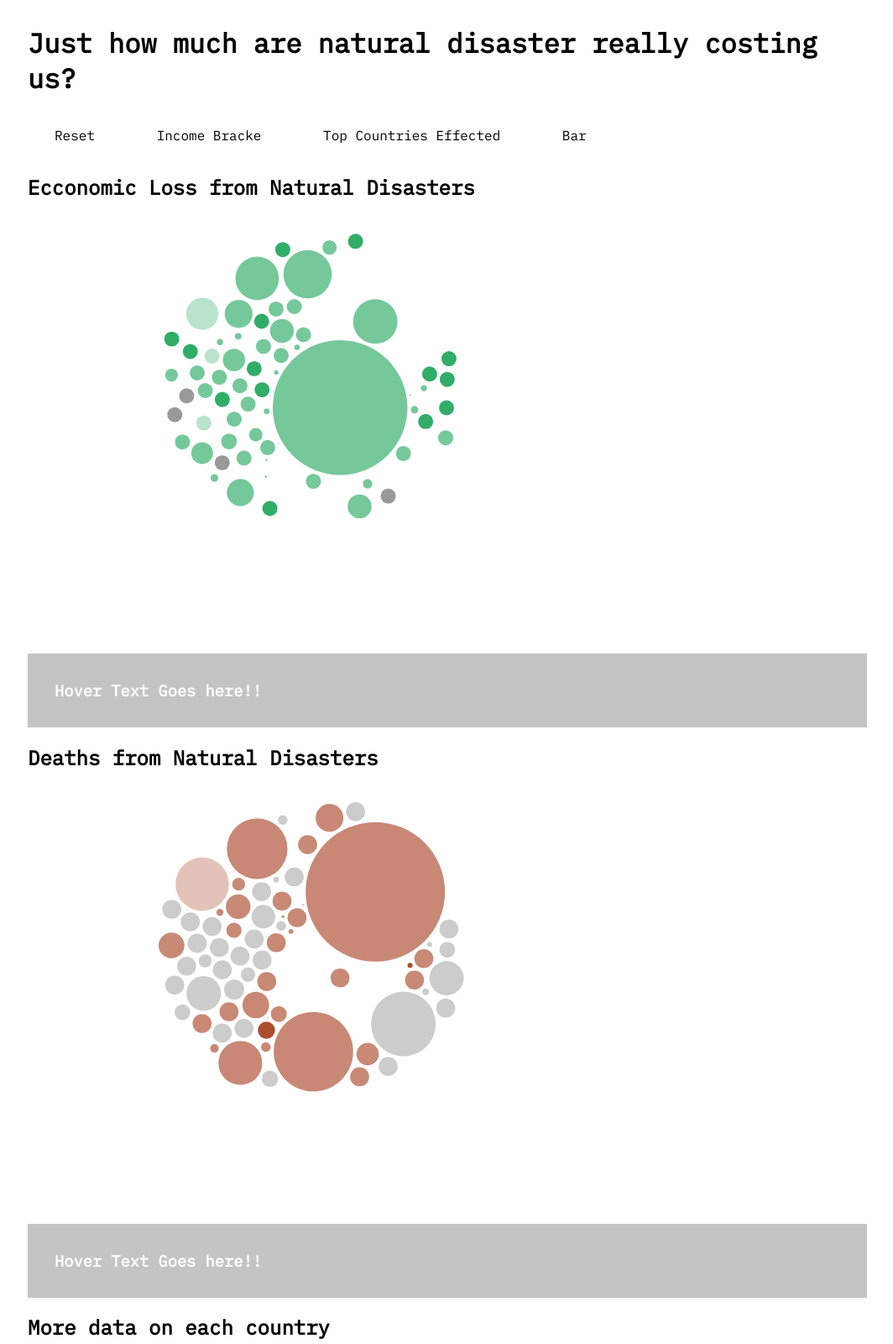
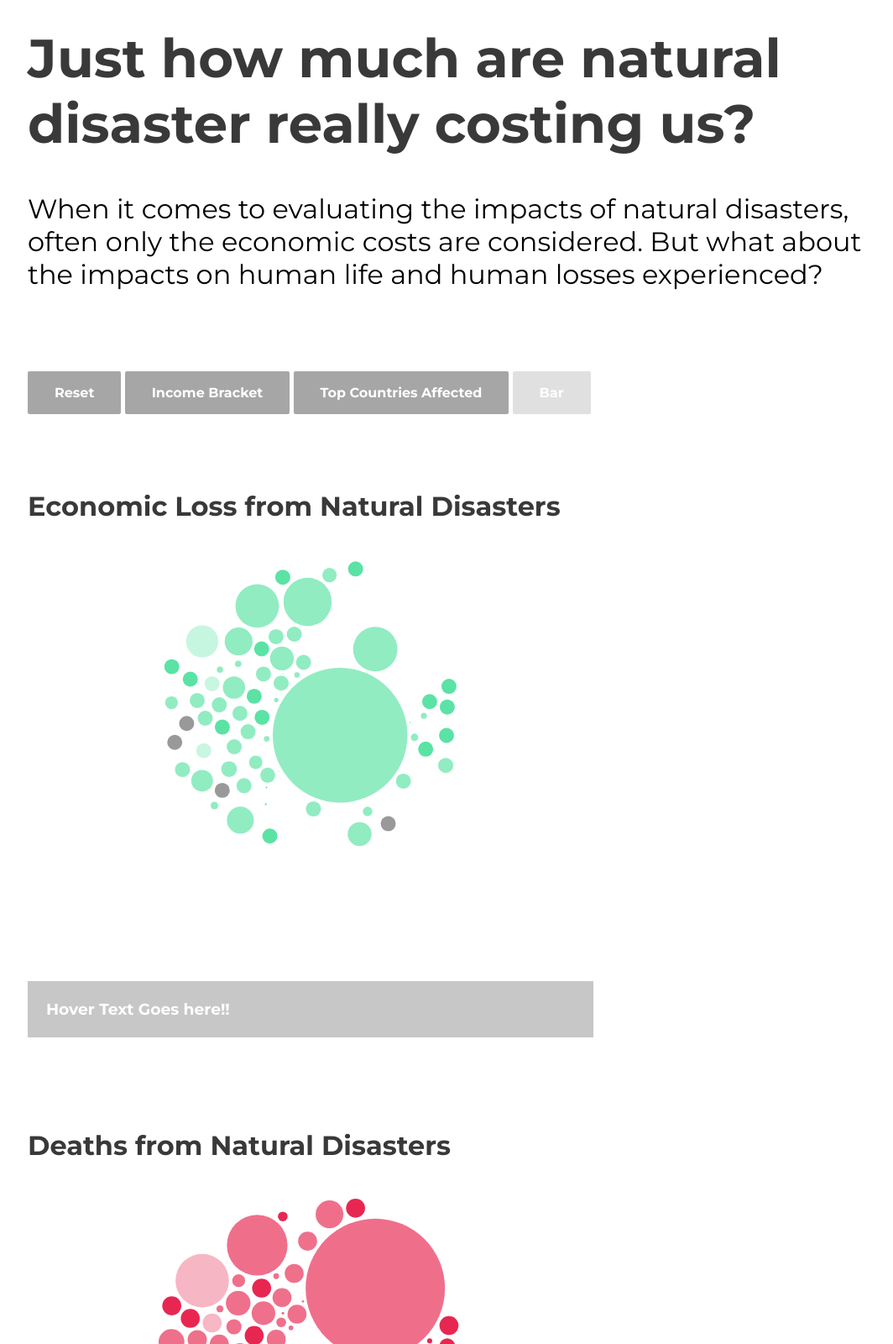
Before and after one commit to M0ISE/DATA-VISUALIATION, a plain HTML site: page index.html in a window 1280 px wide. Shown: the part 20-1620 px from the top of the page at 84% size, without its empty margins (107-1171 px from the left). Drawn offline with nearby package versions, Linux system fonts and the light colour scheme.

Commit message:
FINAL CODE

```diff
--- a/design.css
+++ b/design.css
@@ -1,37 +1,36 @@
-#reset, #IncomeBracket, #TopCountries, #Bar {
+#reset, #IncomeBracket, #TopCountries {
   display: inline-block;
-  background-color: white;
-  color: black;
+  background-color: #a6a6a6;
+  color: white;
   padding-left: 32px;
   padding-right: 32px;
+  font-weight: 700;
+  border: 1px solid rgba(#cccccc, 0);
+  border-radius: 2px;
   -webkit-transition-duration: 0.4s;
-  transition-duration: 0.7s;
+  transition-duration: 0.4s;
 }
 
-#reset:hover, #IncomeBracket:hover, #TopCountries:hover, #Bar:hover {
-  background-color: #c4c4c4;
-  color: white;
+#reset:hover, #IncomeBracket:hover, #TopCountries:hover {
+  background-color: #ffffff;
+  color: #cccccc;
+  border: 1px solid #cccccc;
+  border-radius: 2px;
 }
 
-#HoverInfo, #HoverInfo2, #HoverInfo3 {
+#HoverInfo {
   text-align: middle;
   color: white;
-  padding: 32px;
+  padding: 22px;
   cursor: pointer;
-  background-color: #c4c4c4;
+  width: 63%;
+  background-color: #c7c7c7;
   font-weight: 700;
 }
 
 #content {
   position: relative;
-}
-
-body {
-  margin: auto;
-  padding-top: 50px;
-  position: relative;
-  width: 1000px;
-  font-family: 'IBM Plex Mono', monospace;
+  color: #4e4e4e;
 }
 
 #footer {
@@ -41,3 +40,50 @@ body {
   color: white;
   text-align: left;
 }
+
+#Bar {
+  display: inline-block;
+  background-color: #cccccc;
+  color: white;
+  padding-left: 32px;
+  padding-right: 32px;
+  font-weight: 700;
+  border: 1px solid rgba(#cccccc, 0);
+  border-radius: 2px;
+  -webkit-transition-duration: 0.4s;
+  transition-duration: 0.4s;
+  opacity: 0.6;
+  cursor: not-allowed;
+}
+
+#heroText {
+  font-size: 32px;
+}
+
+#makingSpace {
+  padding-top: 64px;
+}
+
+h1 {
+  font-size: 64px;
+  font-weight: 700;
+  color: #393939;
+}
+
+h2 {
+  color: #393939;
+  text-align: left;
+  font-size: 32px;
+}
+
+h3 {
+  font-weight: 700;
+}
+
+body {
+  margin: auto;
+  padding-top: 50px;
+  position: relative;
+  width: 1000px;
+  font-family: 'Montserrat', sans-serif;
+}
--- a/hopefullyWorkingCode.js
+++ b/hopefullyWorkingCode.js
@@ -24,16 +24,16 @@ d3.csv("data.csv", // 1.a Connect to the data
       scale = 3;
 
     var greenColors = [
-      "rgba(25,164,86,0.3)",
-      "rgba(25,164,86,0.6)",
-      "rgba(25,164,86,0.9)",
+      "rgba(72,224,154,0.3)",
+      "rgba(72,224,154,0.6)",
+      "rgba(72,224,154,0.9)",
       "rgba(0, 0, 0, 0.4)"
     ];
 
     var redColors = [
-      "rgba(164,58,25,0.3)",
-      "rgba(164,58,25,0.6)",
-      "rgba(164,58,25,0.9)",
+      "rgba(229,16,62,0.3)",
+      "rgba(229,16,62,0.6)",
+      "rgba(229,16,62,0.9)",
       "rgba(0, 0, 0, 0.4)"
     ];
 
@@ -100,7 +100,7 @@ d3.csv("data.csv", // 1.a Connect to the data
         })
         .on("mouseover", function(d) {
           console.log(d.Country);
-          updateCountryInfo(d.Country + " had " + d3.format(".2s")(d.EcoLoss) + " USD Losses from natural disasters");
+          updateCountryInfo(d.Country + " had " + d3.format(",.3r")(d.EcoLoss * 1000000) + " USD Losses from natural disasters");
         })
         .on("mouseout", function(d) {
           updateCountryInfo("...");
@@ -136,15 +136,11 @@ d3.csv("data.csv", // 1.a Connect to the data
           }
         })
         .attr("fill", function(d) {
-          if (d.EcoLoss == "0" || "") {
-            return "rgba(0, 0, 0, 0.2)";
-          } else {
           return redColors[d.Income];
-          }
         })
         .on("mouseover", function(d) {
           console.log(d.Country);
-          updateCountryInfo(d.Country + " had " + d3.format(".2s")(d.HumanLoss) + " deaths from natural disasters");
+          updateCountryInfo(d.Country + " had " + d3.format(",.3r")(d.HumanLoss * 1000000) + " deaths from natural disasters");
         })
         .on("mouseout", function(d) {
           updateCountryInfo("...");
@@ -224,65 +220,37 @@ d3.csv("data.csv", // 1.a Connect to the data
       }
 
       function sortIncomeBracketForce() {
-        var sortIncomeBracketStrength = 0.05;
+        var sortIncomeBracketStrength = 0.03;
         return {
           x: d3.forceX(incomeBracketForceX).strength(sortIncomeBracketStrength),
           y: d3.forceY(incomeBracketForceY).strength(sortIncomeBracketStrength)
         };
 
         function incomeBracketForceX(d) {
-          if ((d.EcoLoss == "0" || d.HumanLoss == "0") > 0) {
-            if ((d.Income == "3")) {
-              return noDataY(width);
-            } else if (d.Income == "0") {
-              return lowY(width);
-            } else if (d.Income == "1") {
-              return middleY(width);
-            } else if (d.Income == "2") {
-              return heighY(width);
-            } else {
-              return 20 * Math.random();
-            }
-          } else {
-            if (d.Income == "3" || (d.EcoLoss == "0" || d.HumanLoss == "0")) {
-              return noDataX(width);
-            } else if (d.Income == "0") {
+          if (d.Income == "0") {
             return lowX(width);
           } else if (d.Income == "1") {
             return middleX(width);
           } else if (d.Income == "2") {
             return heighX(width);
+          } else if ((d.Income == "3")) {
+            return noDataX(width);
           } else {
             return 20 * Math.random();
           }
         }
-        }
 
         function incomeBracketForceY(d) {
-          if ((d.EcoLoss == "0" || d.HumanLoss == "0") > 0) {
-            if ((d.Income == "3")) {
-              return noDataY(height);
-            } else if (d.Income == "0") {
+          if (d.Income == "0") {
             return lowY(height);
           } else if (d.Income == "1") {
             return middleY(height);
           } else if (d.Income == "2") {
             return heighY(height);
+          } else if ((d.Income == "3")) {
+            return noDataY(height);
           } else {
             return 20 * Math.random();
-            }
-          } else {
-            if (d.Income == "3" || (d.EcoLoss == "0" || d.HumanLoss == "0")) {
-              return noDataX(width);
-            } else if (d.Income == "0") {
-              return lowX(width);
-            } else if (d.Income == "1") {
-              return middleX(width);
-            } else if (d.Income == "2") {
-              return heighX(width);
-            } else {
-              return 20 * Math.random();
-            }
           }
         }
 
@@ -469,8 +437,8 @@ d3.csv("data.csv", // 1.a Connect to the data
       updateEcoForces(forces.barScatter);
 
       bars
-        //.transition().duration(420)
-        //.ease(d3.easeBackInOut)
+        .transition().duration(420)
+        .ease(d3.easeBackInOut)
         .attr("fill", "rgba(209, 238, 27, 0.6)");
 
       graphLabels
@@ -528,15 +496,13 @@ d3.csv("data.csv", // 1.a Connect to the data
       .append("text")
       .attr("class", "label")
       .text(function(d, i) {
-        return d3.format(",.2r")(d.EcoLoss);
+        return d3.format(",.3r")(d.EcoLoss);
         // 7.a. Set text economic
       })
       .attr("x", -10)
       .attr("y", function(d, i) {
         return yScale(d.EcoLoss) + 20;
-      })
-  ////     .attr("text-anchor", "middle")
-  //    .attr("font-family", "sans-serif")
-  //    .attr("font-size", "10px");
-////
       });
+
+
+  });
--- a/index.html
+++ b/index.html
@@ -10,6 +10,9 @@
 
   <link href="https://fonts.googleapis.com/css?family=IBM+Plex+Mono:400,400i|IBM+Plex+Sans+Condensed:400,400i|IBM+Plex+Sans:100,100i,400,400i,700,700i|IBM+Plex+Serif:400,400i&display=swap" rel="stylesheet">
 
+  <link href="https://fonts.googleapis.com/css?family=Montserrat:400,500,700,900&display=swap" rel="stylesheet">
+
+
   <link rel="icon" type="image/png" href="favicon.png">
 
 </head>
@@ -18,8 +21,12 @@
 
   <h1>Just how much are natural disaster really costing us?</h1>
 
+  <p id="heroText">
+    When it comes to evaluating the impacts of natural disasters, often only the economic costs are considered. But what about the impacts on human life and human losses experienced?
+  </p>
+  <div id="makingSpace"></div>
   <div id="MinorFilter">
-
+    <span>
       <div id="reset" type="button">
         <p>
           Reset
@@ -27,51 +34,40 @@
       </div>
       <div id="IncomeBracket" type="button">
         <p>
-        Income Bracke
+          Income Bracket
         </p>
       </div>
       <div id="TopCountries" type="button">
         <p>
-        Top Countries Effected
+          Top Countries Affected
         </p>
       </div>
-    <div id="Bar" type="button">
+      <div id="Bar" type="button disabled">
         <p>
           Bar
         </p>
       </div>
+    </span>
   </div>
-
-  <h2>Ecconomic Loss from Natural Disasters</h2>
+  <div id="makingSpace"></div>
+  <h2>Economic Loss from Natural Disasters</h2>
   <div id="EcoContent"></div>
   <h3 id="HoverInfo">Hover Text Goes here!!</h3>
-
+  <div id="makingSpace"></div>
   <h2>Deaths from Natural Disasters</h2>
   <div id="HumanContent"></div>
-  <h3 id="HoverInfo2">Hover Text Goes here!!</h3>
-
-  <h2>More data on each country</h2>
-  <div id="BarContent"></div>
-  <h3 id="HoverInfo3">Hover Text Goes here!!</h3>
 
   <div class="footer">
 
-    <h3>Data Sources</h3>
-    <p>EMDAT. (2019). Disaster country profile. Retrieved from www.emdat.be
-    </p>
+    <h3>Data Sources:</h3>
+    <p>EMDAT. (2019). Disaster country profile. Retrieved from www.emdat.be</p>
     <p>SDG Open Data. (2019). Indicator 1.5.2: Direct economic loss attributed to disasters relative to GDP (percent). Retrieved from services7.arcgis.com</p>
     <p>World Bank. (2019). Population - total. Retrieved from https://data.worldbank.org/indicator/sp.pop.totl</p>
-    <p> World Bank. (2019). Country Classifications. Retrieved from https://data.worldbank.org/income-level/low-income?view=chart
-    </p>
+    <p> World Bank. (2019). Country Classifications. Retrieved from https://data.worldbank.org/income-level/low-income?view=chart</p>
   </div>
-
-
 
   <script src="hopefullyWorkingCode.js"></script>
 
 </body>
 
-
-
-
 </html>
```
Lines whose indentation alone changed are shown as unchanged.
